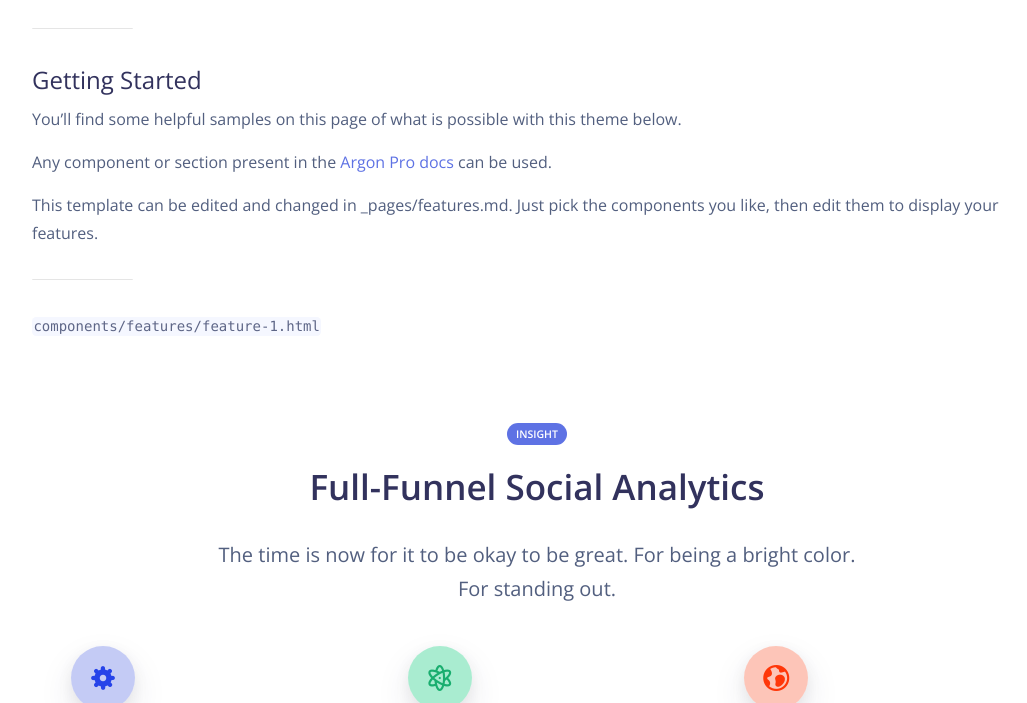
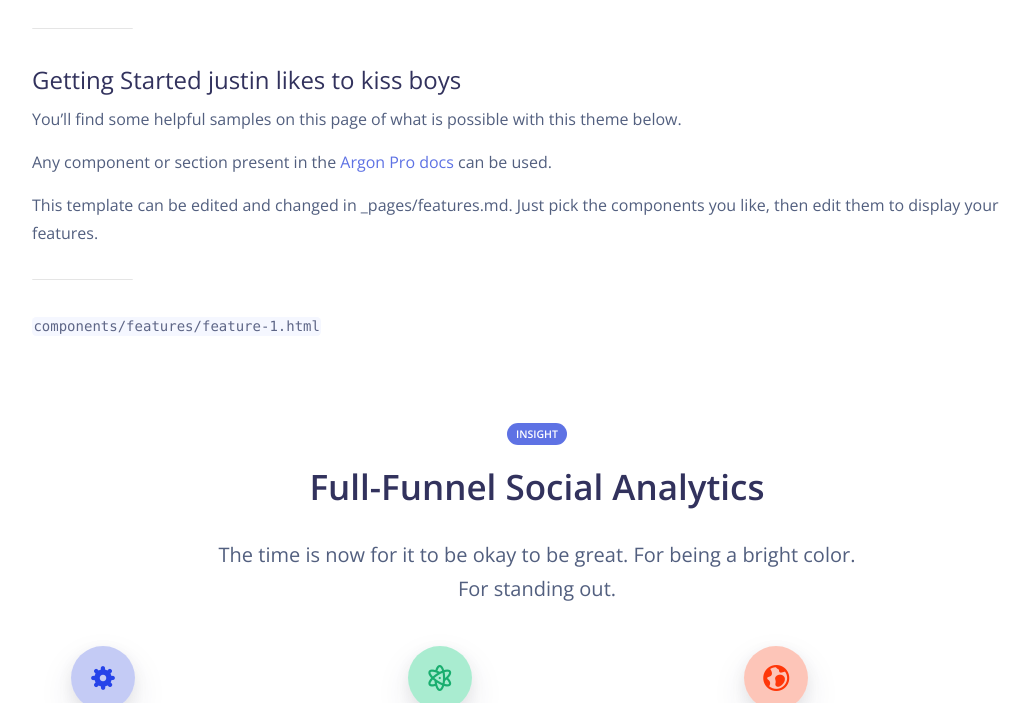
Before and after one commit to Sport-Keeper/Sport-Keeper.github.io, a Jekyll site: the page built from _pages/features.md, in a window 1280 px wide and 900 px high, scrolled down 347 px, cut to the strip 197-900 px from the top of the window. Shown: the whole strip, without its empty margins (103-1130 px from the left). Built offline with Jekyll 4.4.1, drawn with Linux system fonts in a browser that asks for light colours; nearby versions of some CDN libraries.

Commit message:
made the change to spread the truth.

```diff
--- a/_pages/features.md
+++ b/_pages/features.md
@@ -7,7 +7,7 @@ featured_image: /assets/img/sections/unsplashs.jpg
 
 ---
 
-#### Getting Started
+#### Getting Started justin likes to kiss boys
 You'll find some helpful samples on this page of what is possible with this theme below.
 
 Any component or section present in the [Argon Pro docs](https://demos.creative-tim.com/argon-design-system-pro/docs/1.0/getting-started/overview.html) can be used.
```
